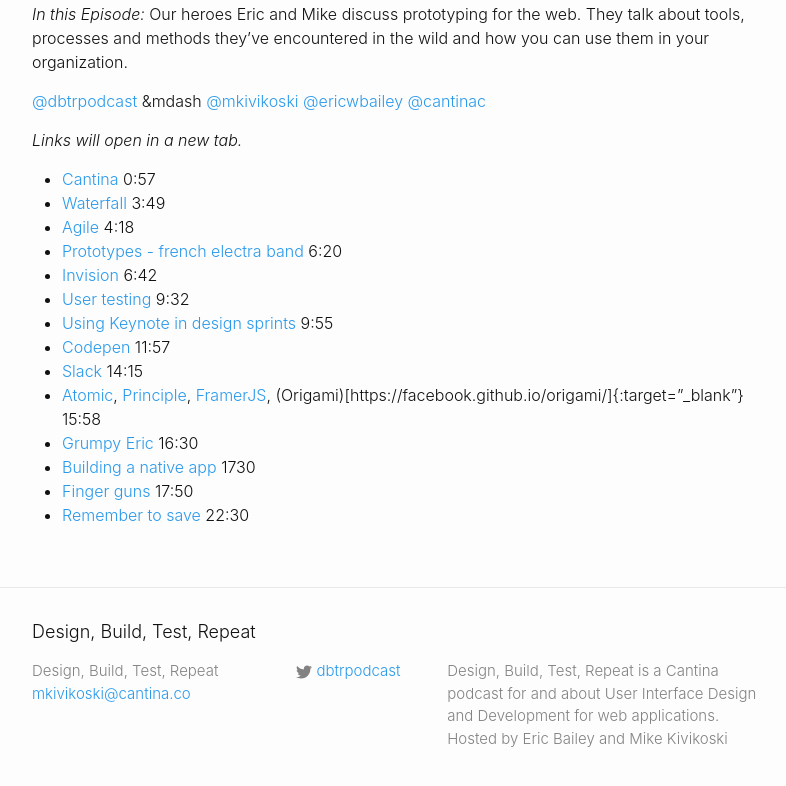
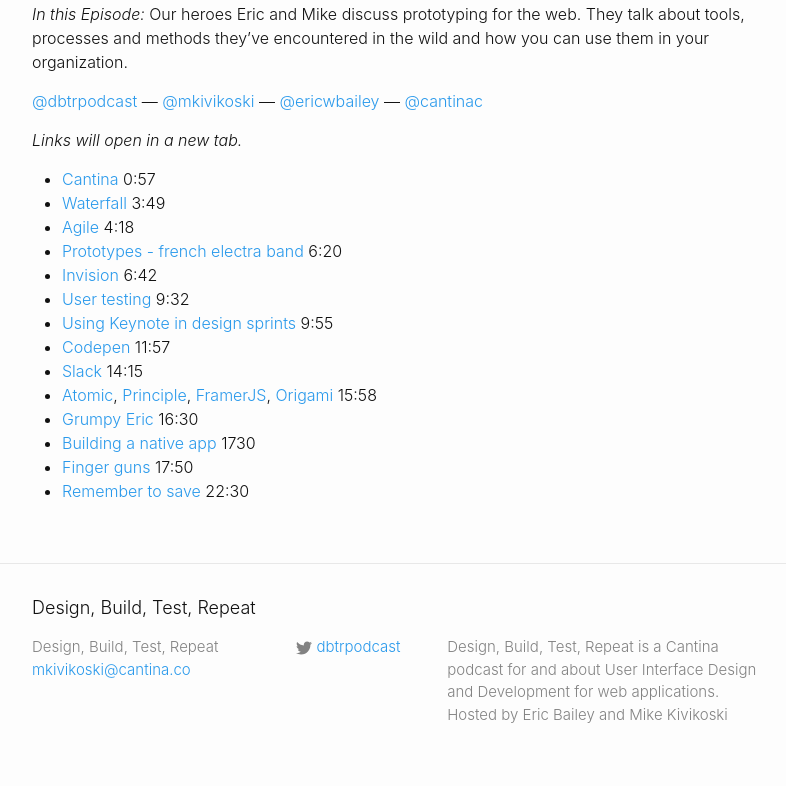
Before and after one commit to cantinac/design-build-test-repeat, a Jekyll site: the page built from _episodes/01-prototypes.md, in a window 1280 px wide, cut to the strip 454-1264 px from the top of the page. Shown: the top 786 px of the strip, without its empty margins (238-1024 px from the left). Built offline with Jekyll 4.4.1, drawn with Linux system fonts in a browser that asks for light colours.

Commit message:
updated broken URLs

```diff
--- a/_episodes/01-prototypes.md
+++ b/_episodes/01-prototypes.md
@@ -9,9 +9,9 @@
 
 _In this Episode:_ Our heroes Eric and Mike discuss prototyping for the web. They talk about tools, processes and methods they've encountered in the wild and how you can use them in your organization.
 
-[@dbtrpodcast](https://twitter.com/dbtrpodcast){:target="_blank"} &mdash
-[@mkivikoski](https://twitter.com/mkivikoski){:target="_blank"}
-[@ericwbailey](https://twitter.com/ericwbailey){:target="_blank"}
+[@dbtrpodcast](https://twitter.com/dbtrpodcast){:target="_blank"} &mdash;
+[@mkivikoski](https://twitter.com/mkivikoski){:target="_blank"} &mdash;
+[@ericwbailey](https://twitter.com/ericwbailey){:target="_blank"} &mdash;
 [@cantinac](https://twitter.com/cantinac){:target="_blank"}
 
 _Links will open in a new tab._
@@ -24,8 +24,8 @@
 - [User testing](https://en.wikipedia.org/wiki/Usability_testing){:target="_blank"} 9:32
 - [Using Keynote in design sprints](https://library.gv.com/the-product-design-sprint-prototype-day-4-ebab764ac69f#.n5b3s4v21){:target="_blank"} 9:55
 - [Codepen](http://codepen.io/){:target="_blank"} 11:57
-- [Slack](https://slackhq.com/){:target="_blank"} 14:15
-- [Atomic](https://atomic.io/){:target="_blank"}, [Principle](http://principleformac.com){:target="_blank"}, [FramerJS](http://framerjs.com){:target="_blank"}, (Origami)[https://facebook.github.io/origami/]{:target="_blank"}  15:58
+- [Slack](https://slack.com/){:target="_blank"} 14:15
+- [Atomic](https://atomic.io/){:target="_blank"}, [Principle](http://principleformac.com){:target="_blank"}, [FramerJS](http://framerjs.com){:target="_blank"}, [Origami](https://facebook.github.io/origami/){:target="_blank"}  15:58
 - [Grumpy Eric](http://giphy.com/gifs/depressed-birthday-grumpy-cat-gSotjAQJmPTJm){:target="_blank"} 16:30
 - [Building a native app](https://cantina.co/webinar-recap-five-ingredients-successful-mobile-projects/){:target="_blank"} 1730
 - [Finger guns](http://giphy.com/gifs/broadcity-broad-city-abbi-abrams-bc3-l3V0HT4Mf7jrpDQRy){:target="_blank"} 17:50
```
